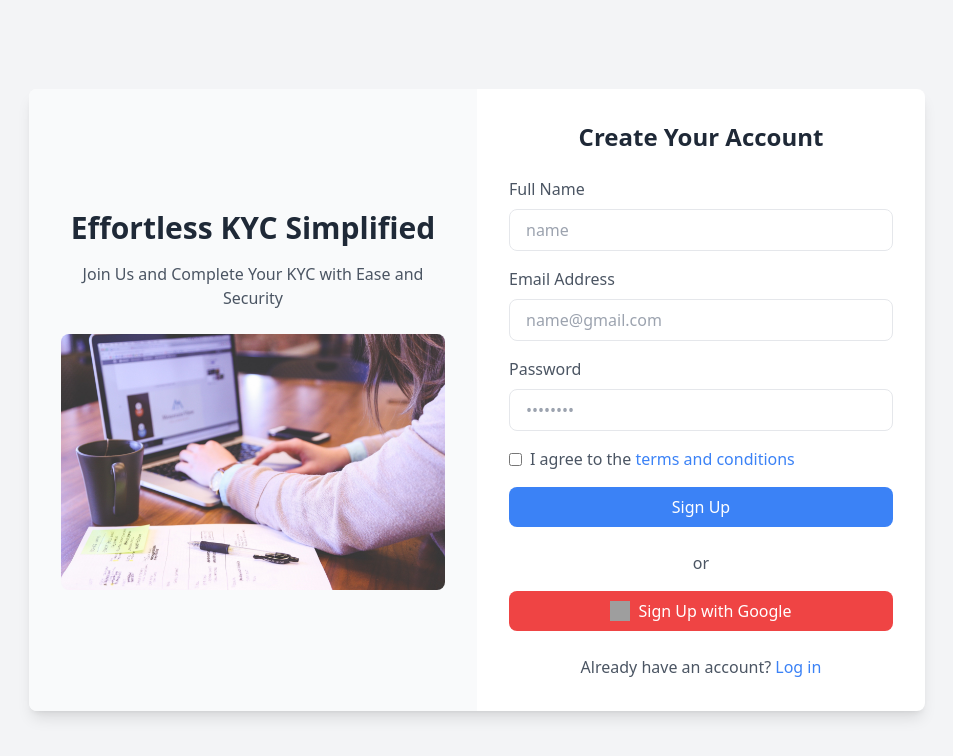
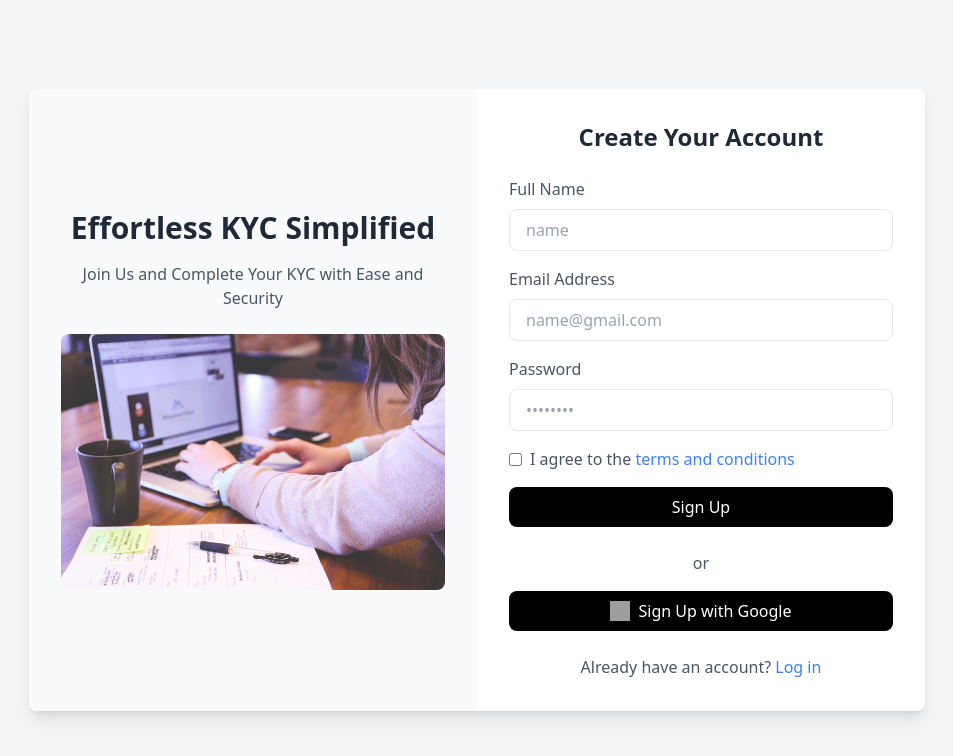
Before and after one commit to abhisheksharma226/onekyc-ui, a React (Vite) app: page /signup in a window 1280 px wide. Shown: the top 756 px of the page, without its empty margins (163-1116 px from the left). Built offline with nearby package versions, Linux system fonts and the light colour scheme; grey boxes are pictures that could not be loaded.

Commit message:
login/signup UI completed

```diff
--- a/src/components/Login/Login.jsx
+++ b/src/components/Login/Login.jsx
@@ -76,7 +76,7 @@ const Login = () => {
 
               <button
                 type="submit"
-                className="w-full bg-blue-500 text-white py-2 px-4 rounded-lg hover:bg-blue-600"
+                className="w-full bg-black text-white py-2 px-4 rounded-lg hover:bg-black"
               >
                 Log in
               </button>
@@ -87,9 +87,9 @@ const Login = () => {
                 Register
               </button> */}
               <p className="my-4 text-gray-600">or</p>
-              <button className="w-full bg-red-500 text-white py-2 px-4 rounded-lg hover:bg-red-600 flex items-center justify-center">
+              <button className="w-full bg-black text-white py-2 px-4 rounded-lg hover:bg-black flex items-center justify-center">
                 <img
-                  src="https://upload.wikimedia.org/wikipedia/commons/thumb/5/53/Google_%22G%22_Logo.svg/512px-Google_%22G%22_Logo.svg.png"
+                  src="https://upload.wikimedia.org/wikipedia/commons/thumb/c/c1/Google_%22G%22_logo.svg/768px-Google_%22G%22_logo.svg.png"
                   alt="Google"
                   className="h-5 w-5 mr-2"
                 />
--- a/src/components/Signup/Signup.jsx
+++ b/src/components/Signup/Signup.jsx
@@ -93,7 +93,7 @@ const SignUp = () => {
 
             <button
               type="submit"
-              className="w-full bg-blue-500 text-white py-2 px-4 rounded-lg hover:bg-blue-600"
+              className="w-full bg-black text-white py-2 px-4 rounded-lg hover:bg-black"
             >
               Sign Up
             </button>
@@ -101,9 +101,9 @@ const SignUp = () => {
 
           <div className="mt-6 text-center">
             <p className="text-gray-600">or</p>
-            <button className="w-full bg-red-500 text-white py-2 px-4 rounded-lg hover:bg-red-600 flex items-center justify-center mt-4">
+            <button className="w-full bg-black text-white py-2 px-4 rounded-lg hover:bg-black flex items-center justify-center mt-4">
               <img
-                src="https://upload.wikimedia.org/wikipedia/commons/thumb/5/53/Google_%22G%22_Logo.svg/512px-Google_%22G%22_Logo.svg.png"
+                src="https://upload.wikimedia.org/wikipedia/commons/thumb/c/c1/Google_%22G%22_logo.svg/768px-Google_%22G%22_logo.svg.png"
                 alt="Google"
                 className="h-5 w-5 mr-2"
               />
```
